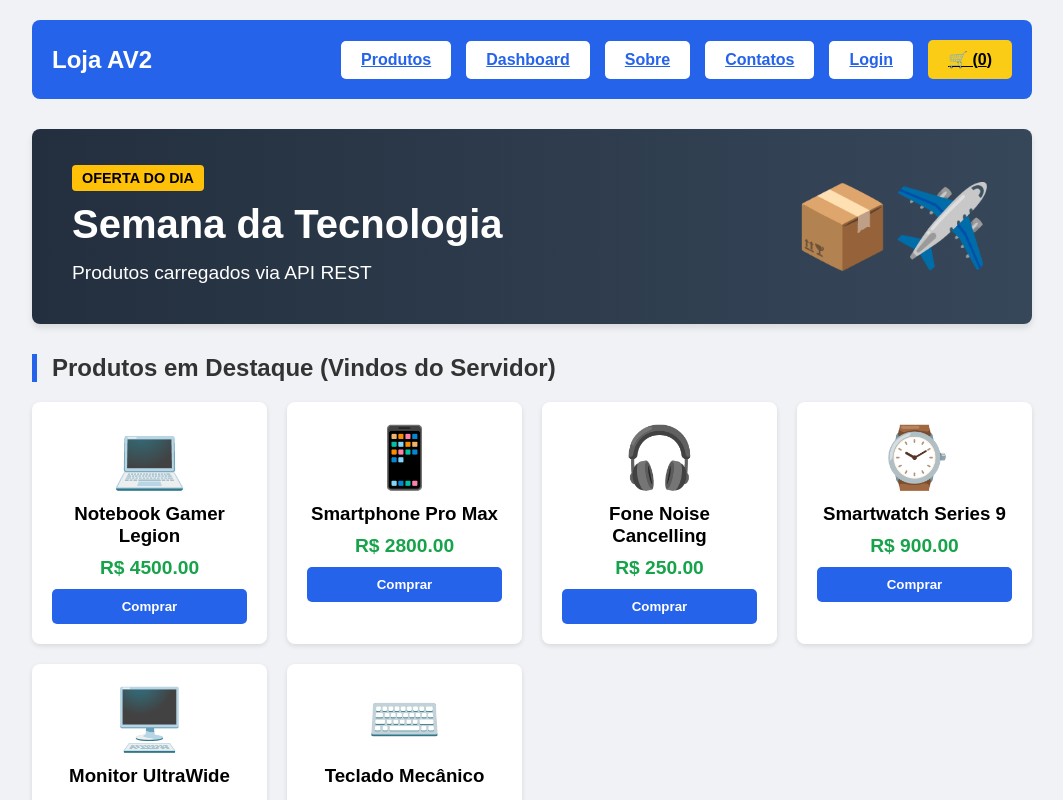
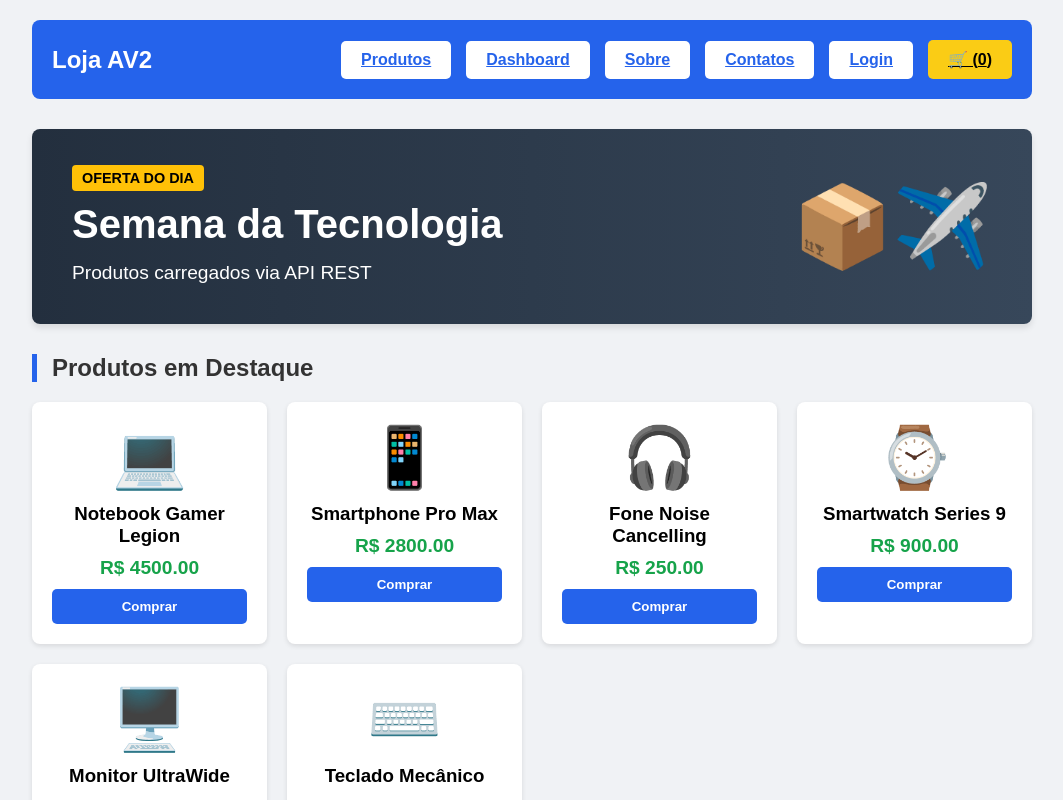
Before and after one commit to JJunior21/Loja-Virtual-E-Commerce--Trabalho-Final-CC---Front-end-Frameworks---AV2, a React (Vite) app: page / in a window 1280 px wide. Shown: the top 800 px of the page, without its empty margins (108-1171 px from the left). Built offline with nearby package versions, Linux system fonts and the light colour scheme; data requests are answered from the project's data file.

Commit message:
Update Home.tsx

```diff
--- a/src/pages/Home.tsx
+++ b/src/pages/Home.tsx
@@ -49,7 +49,7 @@ export function Home() {
       </div>
 
       <h2 style={{ fontSize: '1.5rem', color: '#333', borderLeft: '5px solid #2563eb', paddingLeft: '15px', marginBottom: '20px' }}>
-        Produtos em Destaque (Vindos do Servidor)
+        Produtos em Destaque
       </h2>
 
       <div className="vitrine">
@@ -66,4 +66,5 @@ export function Home() {
       </div>
     </div>
   );
+
 }
```
